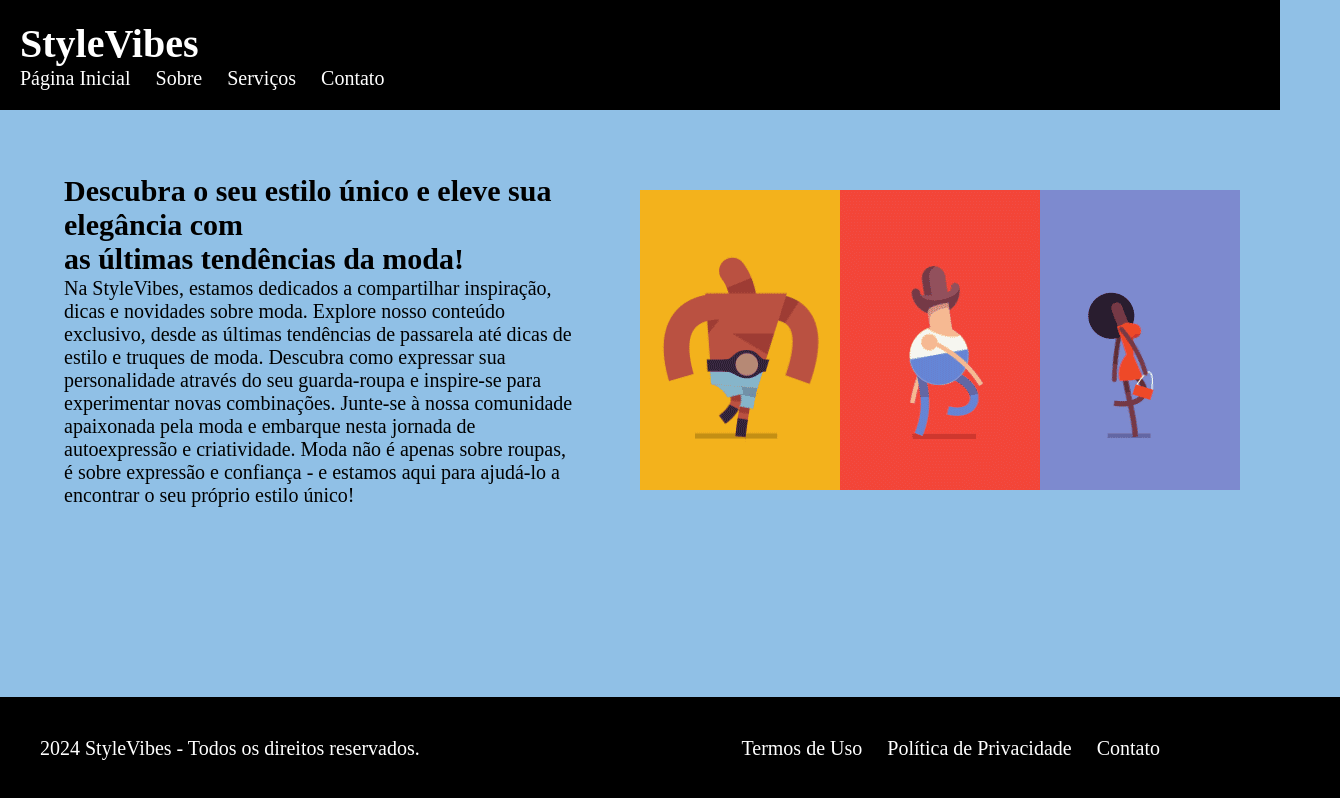
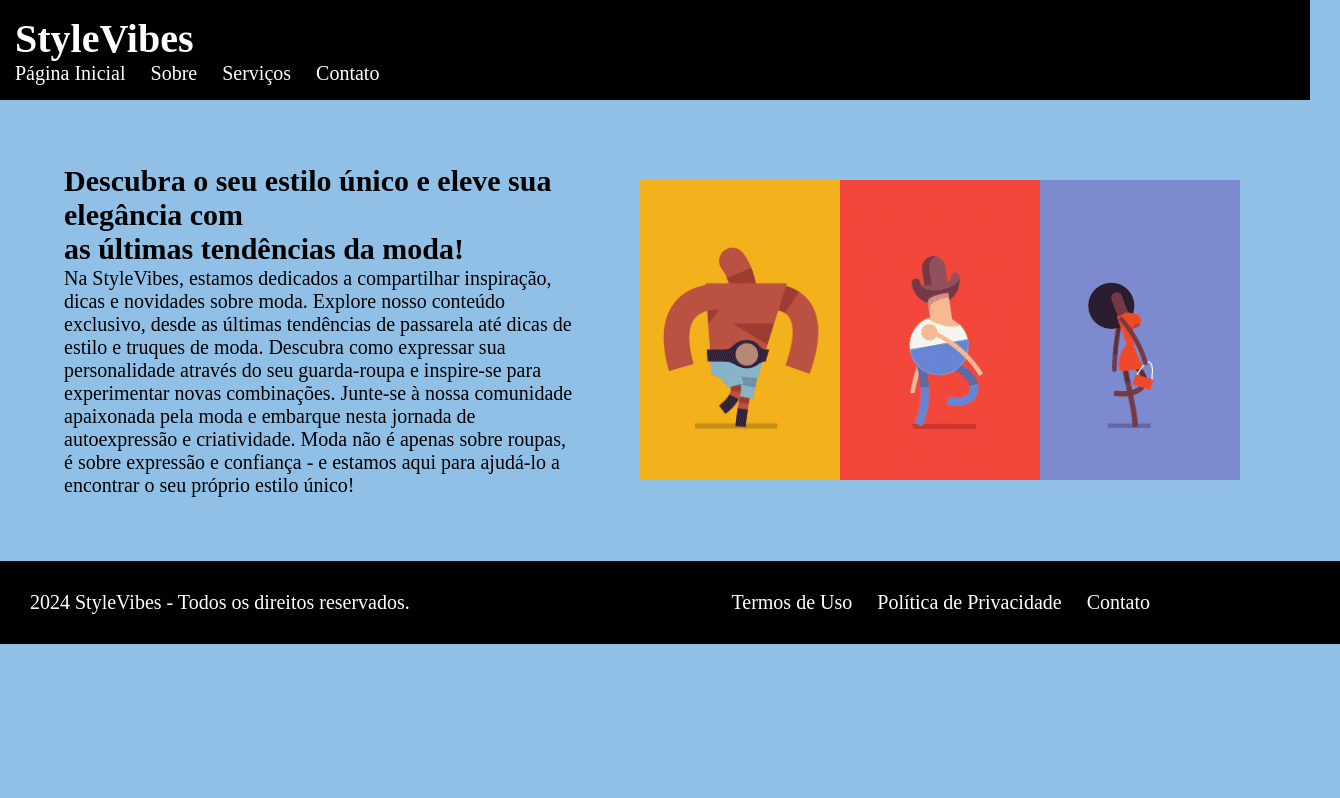
Before and after one commit to vitorSiquera/StyleVibes, a plain HTML site: page index.html in a window 1280 px wide. Shown: the whole page, 1340 px wide, since content can reach past the window. Drawn offline with Linux system fonts and the light colour scheme; a web font is replaced by a local one.

Commit message:
alterando css

```diff
--- a/style.css
+++ b/style.css
@@ -19,8 +19,11 @@ body{
 
 .cabecalho {
     background-color: #000000;
-    padding: 20px;
+    padding: 15px;
     color: white;
+    position: relative;
+    width: 100%;
+    top: 0;
 }
 
 .logo h1 {
@@ -79,9 +82,9 @@ body{
     width: 100%;
     background-color: #000000;
     color: white;
-    padding: 40px;
+    padding: 30px;
     bottom: 0;
-   position: fixed;
+   position:relative;
 
 
 }
```
